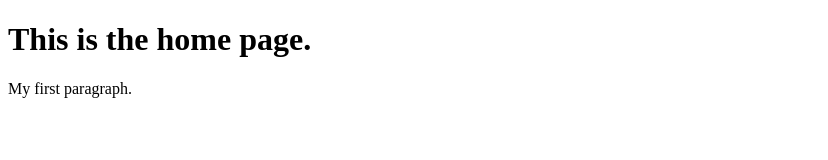
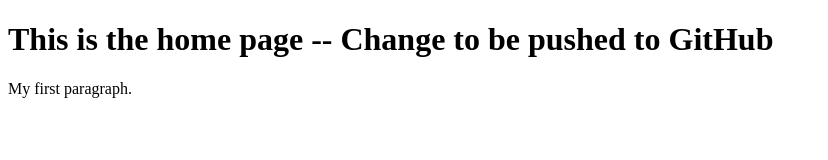
Before and after one commit to javajason/git-demo, a plain HTML site: page web/index.html in a window 1280 px wide. Shown: the whole page, without its empty margins (0-828 px from the left). Drawn offline with Linux system fonts and the light colour scheme.

Commit message:
Updating index page for GH

```diff
--- a/web/index.html
+++ b/web/index.html
@@ -2,7 +2,7 @@
 <html>
 <body>
 
-<h1>This is the home page.</h1>
+<h1>This is the home page -- Change to be pushed to GitHub</h1>
 
 <p>My first paragraph.</p>
 
```
